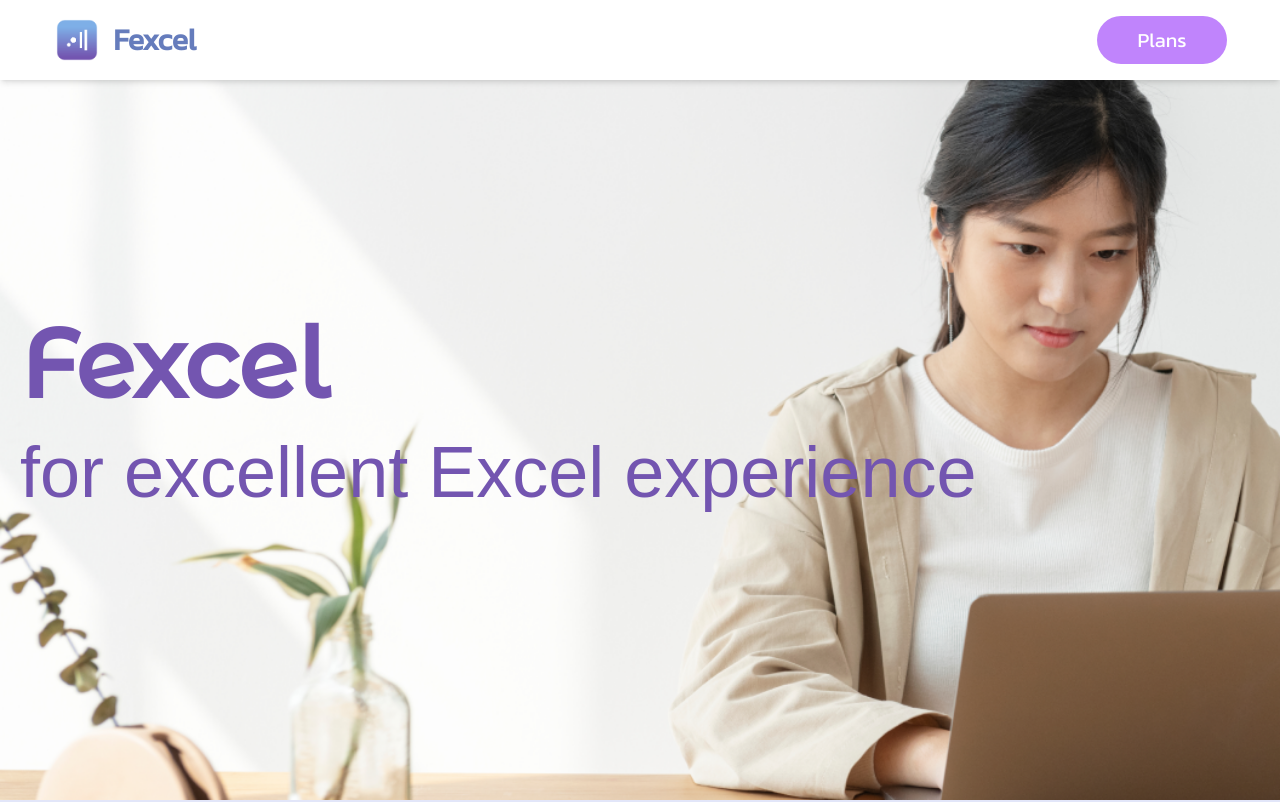
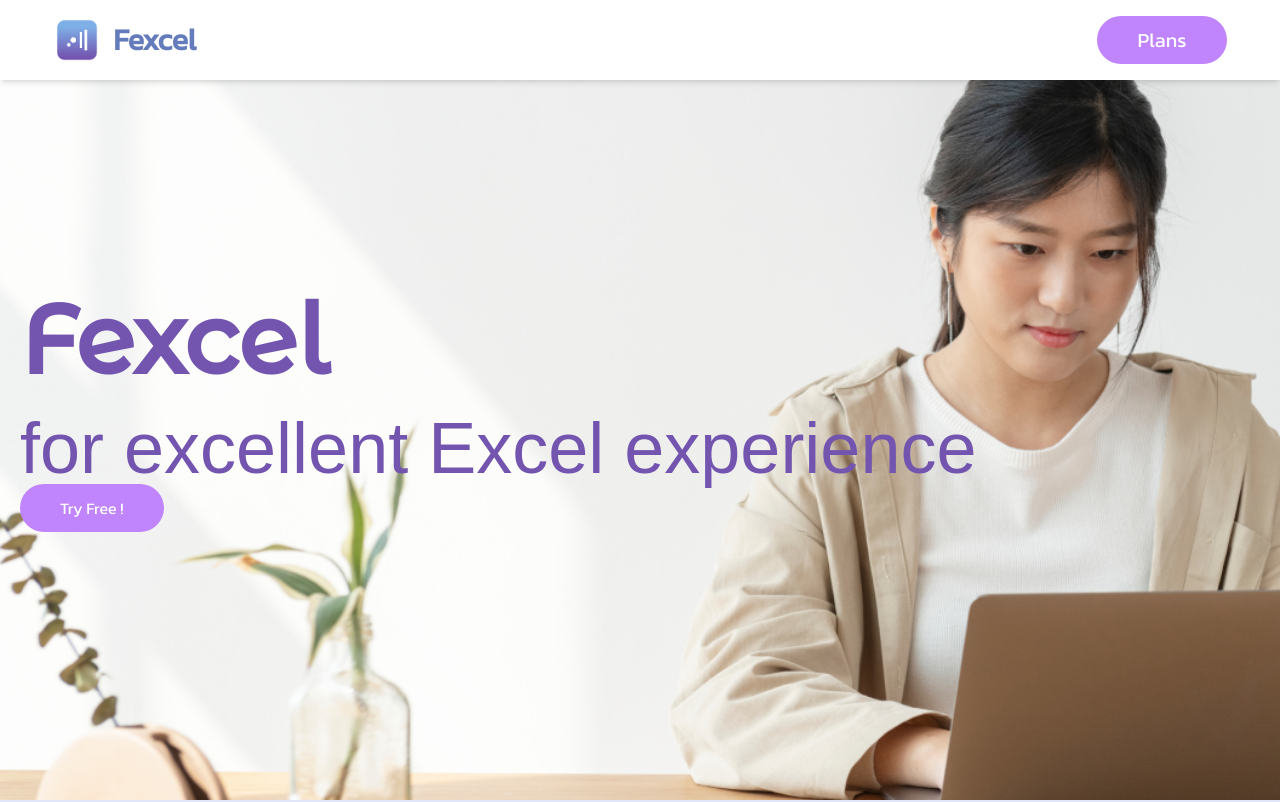
Before and after one commit to ThisTine/fexcel-homepage, a Next.js app: page / in a window 1280 px wide. Shown: the top 802 px of the page. Built offline with nearby package versions, Linux system fonts and the light colour scheme; a web font is replaced by a local one.

Commit message:
add try free btn

```diff
--- a/Components/Hero.tsx
+++ b/Components/Hero.tsx
@@ -1,13 +1,21 @@
 import { FC } from "react"
+import { useModel } from "../hooks/useModel"
+import ETCModal from "./modal/ETCModal"
 
 const Hero:FC = ()=>{
+  const [isOpen,onOpen,onClose] = useModel()
+
     return(
+      <>
+      <ETCModal isOpen={isOpen} onClose={onClose} ></ETCModal>
         <section className='min-h-screen min-w-full flex flex-col justify-center items-center bg-[url(/bg.png)] bg-cover text-[#7355B0]'>
         <div className='container'>
           <h1 data-aos="fade-up" className="text-[6em] font-bold font-Montserrat-Alternates">Fexcel</h1>
           <h2 data-aos="fade-up" data-aos-delay="100" className='text-4xl lg:text-7xl font-Dongle' > for excellent Excel experience </h2>
+          <button onClick={onOpen} className="flex gap-3 w-fit items-center bg-purple-400 text-white px-10 py-3 rounded-full hover:bg-purple-500 transition" >Try Free !</button>
         </div>
       </section>
+      </>
     )
 }
 
```
